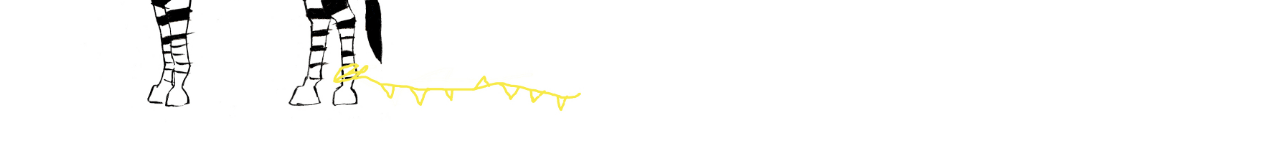
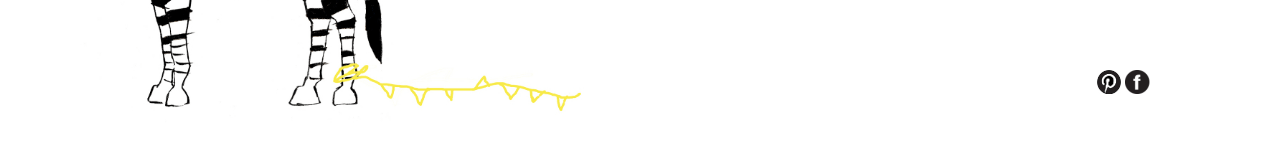
Before and after one commit to commedesenfants/commedesenfants.com, a plain HTML site: page index.html in a window 1280 px wide. Shown: the part 549-698 px from the top of the page. Drawn offline with Linux system fonts and the light colour scheme.

Commit message:
Adding facebook & pinterest links

```diff
--- a/index.html
+++ b/index.html
@@ -38,6 +38,10 @@
           <span class="email"><a href="mailto:bonjour@commedesenfants.com">bonjour@commedesenfants.com</a></span>
         </p>
         <img class="zebre" src="media/zebre.png" />
+        <div class="social">
+          <a href="http://pinterest.com/commedenfants/" class="pinterest"><img src="media/pinterest.png" alt="Pinterest"></a>
+          <a href="http://facebook.com/boutique.commedesenfants" class="facebook"><img src="media/facebook.png" alt="Facebook"></a>
+        </div>
       </div>
     </div>
   </body>
--- a/main.css
+++ b/main.css
@@ -23,6 +23,9 @@ a:hover { color: #fa8a6b; }
 }
 
 .address span, .phone, .email { display: block; }
+
+.social { margin-top: 35px; }
+.social img { width: auto; }
 
 @media (min-width: 480px) {
   body { text-align: center; }
@@ -50,4 +53,10 @@ a:hover { color: #fa8a6b; }
   }
   .phone { text-align: right; }
   .email { text-align: left; }
+
+  .social {
+    position: relative;
+    text-align: right;
+    top: -10em;
+  }
 }
```
Also changed, not shown: media/facebook.png (added), media/instagram.png (added), media/pinterest.png (added).
